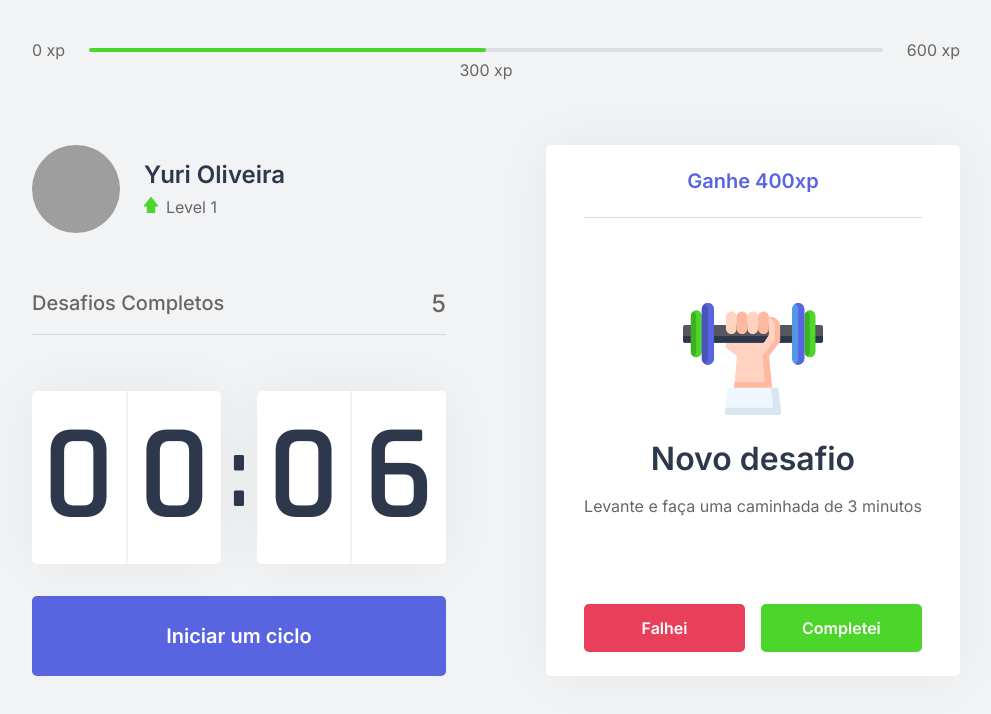
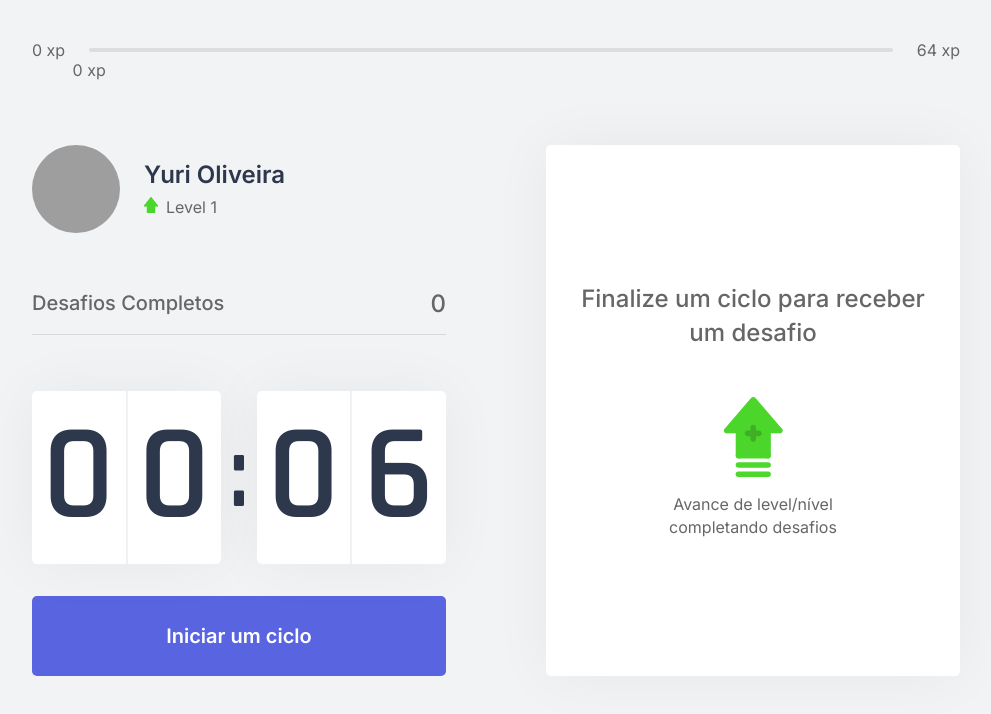
Before and after one commit to Yuri-stack/NLW4_MoveIt, a Next.js app: page / in a window 1280 px wide. Shown: the top 714 px of the page, without its empty margins (144-1135 px from the left). Built offline with nearby package versions, Linux system fonts and the light colour scheme; grey boxes are pictures that could not be loaded.

Commit message:
Feat. Creating Contexts to Connect Components

```diff
--- /dev/null
+++ b/challenges.json
@@ -0,0 +1,62 @@
+[
+  {
+    "type": "body",
+    "description": "Estique um de seus braços com a palma da mão virada para frente e puxe os dedos para cima por 10 segundos por mão.",
+    "amount": 80
+  },
+  {
+    "type": "body",
+    "description": "Estique seu braço contra o peito e puxe-o utilizando o outro braço por 10 segundos por braço.",
+    "amount": 60
+  },
+  {
+    "type": "body",
+    "description": "Puxe seu pescoço com a ajuda da mão para a direita e para a esquerda, permanecendo na posição por alguns segundos.",
+    "amount": 70
+  },
+  {
+    "type": "body",
+    "description": "Com as duas mãos na parte de trás da cabeça, leve-a para baixo, alongando a parte de trás da região.",
+    "amount": 60
+  },
+  {
+    "type": "body",
+    "description": "Cruze as pernas e desça com as mãos esticadas em direção ao chão. Repita o movimento com a outra perna na frente.",
+    "amount": 100
+  },
+  {
+    "type": "body",
+    "description": "Sentado, abra as pernas e tente encostar as palmas das mãos no chão, repita 3 vezes por 5 segundos.",
+    "amount": 80
+  },
+  {
+    "type": "body",
+    "description": "Puxe o joelho de encontro ao peito e segure, troque de perna após 10 segundos.",
+    "amount": 50
+  },
+  {
+    "type": "body",
+    "description": "Sentado, cruze uma perna e incline seu tronco à frente, troque de perna após 10 segundos.",
+    "amount": 80
+  },
+  {
+    "type": "eye",
+    "description": "Sentado, feche os olhos e cubra-os com as palmas da mão durante 2 minutos, depois abra normalmente.",
+    "amount": 90
+  },
+  {
+    "type": "eye",
+    "description": "Em algum ambiente aberto, olhe o mais longe que puder em quatro direções por 3s, mexa apenas os olhos. Repita 3 vezes.",
+    "amount": 140
+  },
+  {
+    "type": "eye",
+    "description": "Usando os polegares, massage a área abaixo das sobrancelhas em movimentos circulares por 15 segundos.",
+    "amount": 70
+  },
+  {
+    "type": "body",
+    "description": "Em pé, gire a cintura o máximo que puder para a esquerda, segure por cinco segundos. Repita para a direita.",
+    "amount": 90
+  }
+]
--- a/src/components/ChallengeBox.tsx
+++ b/src/components/ChallengeBox.tsx
@@ -1,24 +1,35 @@
+import { useContext } from 'react';
+import { ChallengesContext } from '../contexts/ChallengesContext';
+
 import styles from '../styles/components/ChallengeBox.module.css';
 
 export function ChallengeBox(){
-
-    const hasActiveChallenge = true;
+    const { activeChallenge, resetChallenge } = useContext(ChallengesContext);
 
     return (
         <div className={ styles.challengeBoxContainer }>
-            { hasActiveChallenge ? (
+            { activeChallenge ? (
                 <div className={ styles.challengeActive }>
-                    <header>Ganhe 400xp</header>
+                    <header>Ganhe { activeChallenge.amount }xp</header>
 
                     <main>
-                        <img src="icons/body.svg" />
+                        <img src={`icons/${activeChallenge.type}.svg`} />
                         <strong>Novo desafio</strong>
-                        <p>Levante e faça uma caminhada de 3 minutos</p>
+                        <p>{ activeChallenge.description }</p>
                     </main>
 
                     <footer>
-                        <button type="button" className={ styles.challengeFailedButton }>Falhei</button>
-                        <button type="button" className={ styles.challengeSucceededButton }>Completei</button>
+                        <button
+                            type="button"
+                            className={ styles.challengeFailedButton }
+                            onClick={ resetChallenge }>
+                                Falhei
+                        </button>
+                        <button
+                            type="button"
+                            className={ styles.challengeSucceededButton }>
+                                Completei
+                        </button>
                     </footer>
 
                 </div>
--- a/src/components/CompletedChallenges.tsx
+++ b/src/components/CompletedChallenges.tsx
@@ -1,10 +1,16 @@
+import { useContext } from 'react';
+import { ChallengesContext } from '../contexts/ChallengesContext';
+
 import styles from '../styles/components/CompletedChallenges.module.css';
 
 export function CompletedChallenges(){
+
+    const { challengesCompleted } = useContext(ChallengesContext)
+
     return (
         <div className={ styles.completedChallengesContainer }>
             <span>Desafios Completos</span>
-            <span>5</span>
+            <span>{ challengesCompleted }</span>
         </div>
     );
 }
--- a/src/components/Countdown.tsx
+++ b/src/components/Countdown.tsx
@@ -1,9 +1,11 @@
-import { useState, useEffect } from 'react';
+import { useState, useEffect, useContext } from 'react';
+import { ChallengesContext } from '../contexts/ChallengesContext';
 import styles from '../styles/components/Countdown.module.css';
 
 let countdownTimeout: NodeJS.Timeout;
 
 export function Countdown(){
+    const { startNewChallenge } = useContext(ChallengesContext);
 
     const [time, setTime] = useState(0.1 * 60);
     const [isActive, setIsActive] = useState(false);
@@ -36,6 +38,7 @@
         } else if(isActive && time == 0){
             setHasFinished(true);
             setIsActive(false);
+            startNewChallenge();
         }
 
     }, [isActive, time])
--- a/src/components/ExperienceBar.tsx
+++ b/src/components/ExperienceBar.tsx
@@ -1,17 +1,25 @@
+import { useContext } from 'react';
+import { ChallengesContext } from '../contexts/ChallengesContext';
+
 import styles from '../styles/components/ExperienceBar.module.css';
 
 export function ExperienceBar(){
+
+    const { currentExperience, experienceToNextLevel } = useContext(ChallengesContext);
+
+    const percentToNextLevel = Math.round(currentExperience * 100) / experienceToNextLevel;
+
     return(
         <header className={styles.experienceBar}>
             <span>0 xp</span>
             <div>
-                <div style={{ width: '50%' }} />
+                <div style={{ width: `${percentToNextLevel}%` }} />
 
-                <span className={styles.currentExperience} style={{ left: '50%' }}>
-                    300 xp
+                <span className={styles.currentExperience} style={{ left: `${percentToNextLevel}%` }}>
+                    { currentExperience } xp
                 </span>
             </div>
-            <span>600 xp</span>
+            <span>{ experienceToNextLevel } xp</span>
         </header>
     )
 }
--- /dev/null
+++ b/src/contexts/ChallengesContext.tsx
@@ -0,0 +1,66 @@
+import { createContext, useState, ReactNode } from 'react';
+import challenges from '../../challenges.json';
+
+interface Challenge{
+    type: 'body' | 'eye';
+    description: string;
+    amount: number;
+}
+
+interface ChallengesContextData {
+    level: number;
+    currentExperience: number;
+    experienceToNextLevel: number;
+    challengesCompleted: number;
+    activeChallenge: Challenge;
+    levelUp: () => void;
+    startNewChallenge: () => void;
+    resetChallenge: () => void;
+}
+
+interface ChallengesProviderProps {
+    children: ReactNode;
+}
+
+export const ChallengesContext = createContext({} as ChallengesContextData);
+
+export function ChallengesProvider({ children } : ChallengesProviderProps){
+
+    const [level, setLevel] = useState(1);
+    const [currentExperience, setCurrentExperience] = useState(0);
+    const [challengesCompleted, setChallengesCompleted] = useState(0);
+    const [activeChallenge, setActiveChallenge] = useState(null);
+
+    const experienceToNextLevel = Math.pow((level + 1) * 4, 2)
+
+    function levelUp(){
+        setLevel(level + 1);
+    }
+
+    function startNewChallenge(){
+        const randomChallengeIndex = Math.floor(Math.random() * challenges.length)
+        const challenge = challenges[randomChallengeIndex]
+
+        setActiveChallenge(challenge)
+    }
+
+    function resetChallenge(){
+        setActiveChallenge(null)
+    }
+
+    return (
+        <ChallengesContext.Provider
+            value={{
+                level,
+                currentExperience,
+                experienceToNextLevel,
+                challengesCompleted,
+                levelUp,
+                startNewChallenge,
+                activeChallenge,
+                resetChallenge
+            }}>
+            { children }
+        </ChallengesContext.Provider>
+    )
+}
--- a/src/pages/_app.tsx
+++ b/src/pages/_app.tsx
@@ -1,7 +1,13 @@
-import '../styles/global.css'
+import '../styles/global.css';
+
+import { ChallengesProvider } from '../contexts/ChallengesContext';
 
 function MyApp({ Component, pageProps }) {
-  return <Component {...pageProps} />
+  return(
+      <ChallengesProvider>
+        <Component {...pageProps} />
+      </ChallengesProvider>
+  )
 }
 
 export default MyApp
```
